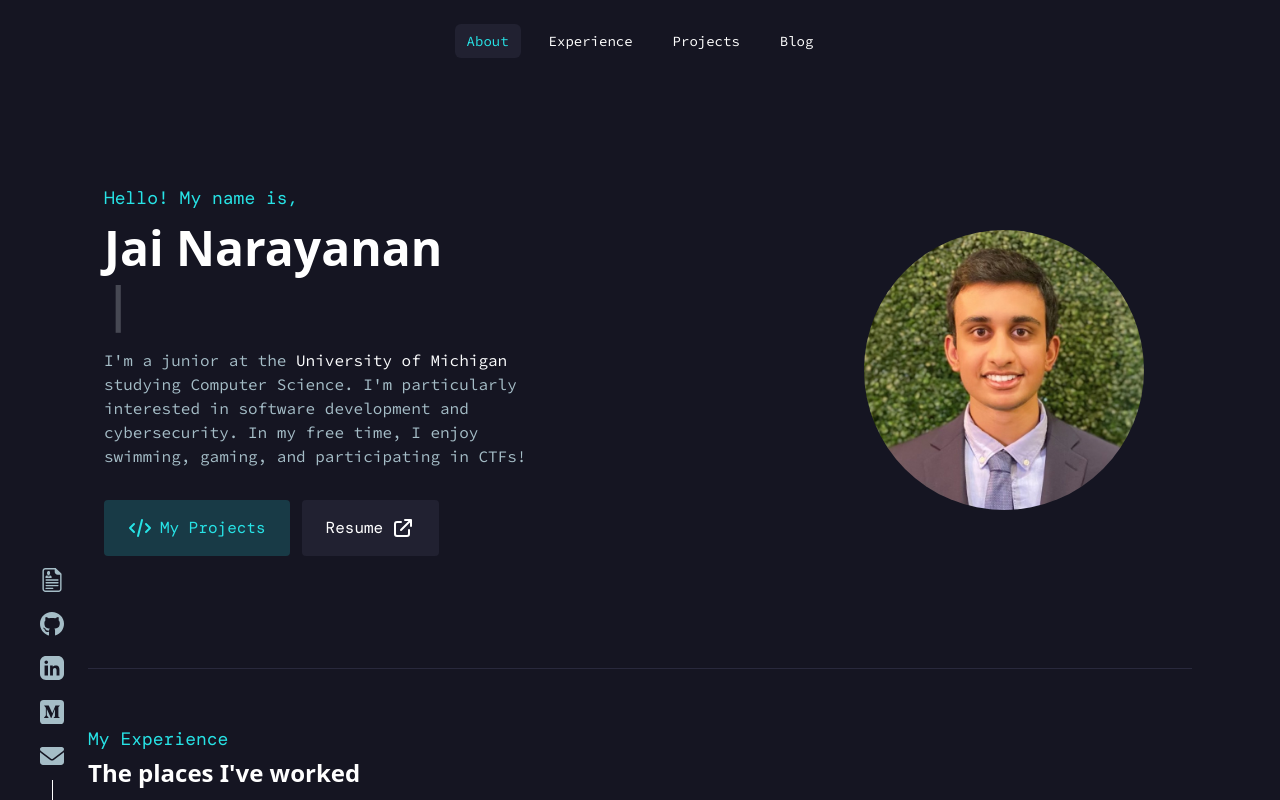
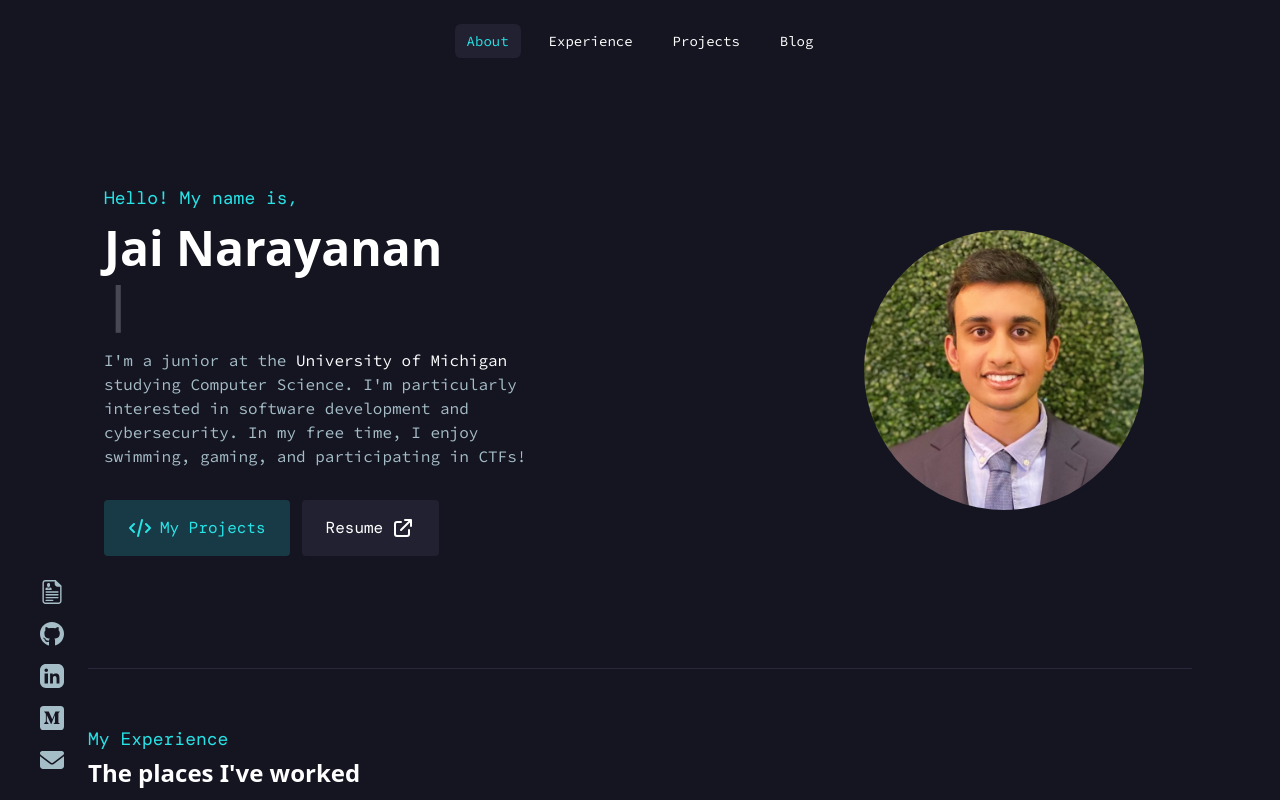
Before and after one commit to JaiNarayanan/JaiNarayanan.github.io, a React (Create React App) app: page / in a window 1280 px wide. Shown: the top 800 px of the page. Built offline with nearby package versions, Linux system fonts and the light colour scheme; a web font is replaced by a local one.

Commit message:
iconbar new icons and fixes

```diff
--- a/src/App.js
+++ b/src/App.js
@@ -8,9 +8,8 @@ import Projects from './components/Project';
 const Portfolio = () => {
   return(
     <>
-      <div className="bg-primary-gray min-h-[100vh]">
+      <div className="bg-primary-gray min-h-[100vh]" id="about">
         <Navbar />
-        <IconBar />
         <main className="container">
           <div className="lg:px-10">
           <Home />
@@ -18,6 +17,7 @@ const Portfolio = () => {
           <Projects />
           </div>
         </main>
+        <IconBar />
       </div>
     </>
   )
--- a/src/components/Experience.js
+++ b/src/components/Experience.js
@@ -7,11 +7,11 @@ const Project = () => {
   return (
     <>
       <section className="" id="experience">
-        <div class="mb-8">
-          <h2 class="text-primary-blue font-mono text-lg font-medium aos-init aos-animate" data-aos="fade-right">
+        <div className="mb-8">
+          <h2 className="text-primary-blue font-mono text-lg font-medium aos-init aos-animate" data-aos="fade-right">
             My Experience
           </h2>
-        <h3 class="text-white font-sans font-bold text-2xl mt-1 aos-init aos-animate" data-aos="fade-up">The places I've worked</h3></div>
+        <h3 className="text-white font-sans font-bold text-2xl mt-1 aos-init aos-animate" data-aos="fade-up">The places I've worked</h3></div>
         </section>
     </>
   )
--- a/src/components/Home.js
+++ b/src/components/Home.js
@@ -10,7 +10,7 @@ const Home = () => {
 
   return (
     <>
-      <section className="py-[1.5rem] md:py-24" id="#about">
+      <section className="py-[1.5rem] md:py-24">
         <div className='flex flex-wrap items-center justify-between relative'>
           <div className="xl:w-5/12 w-full p-4">
             <div className="max-w-[500px] w-full lg:text-left text-center lg:mx-0 mx-auto">
@@ -37,7 +37,7 @@ const Home = () => {
                 and participating in CTFs!
                 </p>
               <div className="buttons mt-8 flex items-center flex-wrap lg:justify-start justify-center">
-                <a class="hover:bg-primary-hover bg-primary-blue/[0.18] inline-flex justify-center items-center text-center
+                <a className="hover:bg-primary-hover bg-primary-blue/[0.18] inline-flex justify-center items-center text-center
                 hover:text-white duration-200 undefined false false px-6 h-14
                 rounded font-mono font-medium bg-darkLight border-none text-primary-blue hover:cursor-pointer">
                   <div className="mr-2">
@@ -45,7 +45,7 @@ const Home = () => {
                   </div>
                   My Projects
                 </a>
-                <a target="_blank" rel="noopener noreferrer" href={ResumePDF} class="ml-3 bg-primary-hover inline-flex justify-center items-center text-center
+                <a target="_blank" rel="noopener noreferrer" href={ResumePDF} className="ml-3 bg-primary-hover inline-flex justify-center items-center text-center
                 text-white duration-200 undefined false false px-6 h-14
                 rounded font-mono font-medium bg-darkLight border-none hover:bg-primary-hover/[0.5] hover:cursor-pointer">
                   Resume
@@ -59,9 +59,9 @@ const Home = () => {
           </div>
           <div className="lg:w-6/12 md:w-6/12 w-full p-4 xl:block hidden aos-init aos-animate">
             <div className="flex items-center flex-wrap">
-            <div class="xl:w-2/5 md:w-1/2 w-full"></div>
-            <div class="xl:w-3/5 md:w-1/2 w-full">
-              <img class="inline object-cover mr-2 h-[280px] w-[280px] rounded-full"
+            <div className="xl:w-2/5 md:w-1/2 w-full"></div>
+            <div className="xl:w-3/5 md:w-1/2 w-full">
+              <img className="inline object-cover mr-2 h-[280px] w-[280px] rounded-full"
               src={ProfileImage} alt="Profile image"/>
             </div>
             </div>
--- a/src/components/IconBar.js
+++ b/src/components/IconBar.js
@@ -8,35 +8,25 @@ import { ReactComponent as ResumeLogo } from '../assets/resume-icon.svg';
 
 const IconBar = () => {
   return (
-    <div className="fixed top-[70%] left-10 hidden md:block">
-      <ul className="after:w-px after:block after:bg-white after:h-screen after:mx-auto">
-        <li className="mb-1">
-          <a>
-            <ResumeLogo className="w-6 block h-10 hover:fill-primary-blue transition hover:-translate-y-1 fill-fonts-gray"  />
-          </a>
-        </li>
-        <li className="mb-1">
-          <a>
-            <GithubLogo className="w-6 block h-10 hover:fill-primary-blue transition hover:-translate-y-1 fill-fonts-gray"  />
-          </a>
-        </li>
-        <li className="mb-1">
-          <a>
-            <LinkedinLogo className="w-6 block h-10 hover:fill-primary-blue transition hover:-translate-y-1 fill-fonts-gray"  />
-          </a>
-        </li>
-        <li className="mb-1">
-          <a>
-            <MediumLogo className="w-6 inline-block h-10 hover:fill-primary-blue transition hover:-translate-y-1 fill-fonts-gray"  />
-          </a>
-        </li>
-        <li className="mb-1">
-          <a>
-            <MailLogo className="w-6 block h-10 hover:fill-primary-blue transition hover:-translate-y-1 fill-fonts-gray"  />
-          </a>
-        </li>
+    <div class="fixed md:left-10 bottom-0 md:w-2 md:h-[14rem] w-full z-50 md:bg-transparent bg-primary-hover">
+      <div class="bg-body md:absolute top-0 left-0 relative z-50 md:p-0 p-4 md:w-auto w-full text-center">
+        <a href="https://github.com/MusabDev" aria-label="GitHub" class="inline-block md:mb-1 md:mr-0 mr-4" target="_blank" rel="noreferrer">
+          <ResumeLogo className="w-6 block h-8 hover:fill-primary-blue transition hover:-translate-y-1 fill-fonts-gray"  />
+        </a>
+        <a href="https://github.com/MusabDev" aria-label="GitHub" class="text-paragraph hover:text-green inline-block transition duration-200 md:mb-1 md:mr-0 mr-4" target="_blank" rel="noreferrer">
+          <GithubLogo className="w-6 block h-8 hover:fill-primary-blue transition hover:-translate-y-1 fill-fonts-gray"  />
+        </a>
+        <a href="https://github.com/MusabDev" aria-label="GitHub" class="inline-block md:mb-1 md:mr-0 mr-4" target="_blank" rel="noreferrer">
+          <LinkedinLogo className="w-6 block h-8 hover:fill-primary-blue transition hover:-translate-y-1 fill-fonts-gray"  />
+        </a>
+        <a href="https://github.com/MusabDev" aria-label="GitHub" class="inline-block md:mb-1 md:mr-0 mr-4" target="_blank" rel="noreferrer">
+          <MediumLogo className="w-6 block h-8 hover:fill-primary-blue transition hover:-translate-y-1 fill-fonts-gray"  />
+        </a>
+        <a href="https://github.com/MusabDev" aria-label="GitHub" class="inline-block md:mb-1 md:mr-0 mr-4" target="_blank" rel="noreferrer">
+          <MailLogo className="w-6 block h-8 hover:fill-primary-blue transition hover:-translate-y-1 fill-fonts-gray"  />
+        </a>
 
-      </ul>
+      </div>
     </div>
   )
 }
--- a/src/components/Project.js
+++ b/src/components/Project.js
@@ -7,11 +7,11 @@ const Project = () => {
   return (
     <>
         <section className="h-screen flex" id="projects">
-        <div class="mb-8">
-          <h2 class="text-primary-blue font-mono text-lg font-medium aos-init aos-animate" data-aos="fade-right">
+        <div className="mb-8">
+          <h2 className="text-primary-blue font-mono text-lg font-medium aos-init aos-animate" data-aos="fade-right">
             My Projects
           </h2>
-        <h3 class="text-white font-sans font-bold text-2xl mt-1 aos-init aos-animate" data-aos="fade-up">Check out some of my creations!</h3></div>
+        <h3 className="text-white font-sans font-bold text-2xl mt-1 aos-init aos-animate" data-aos="fade-up">Check out some of my creations!</h3></div>
         </section>
     </>
   )
```
